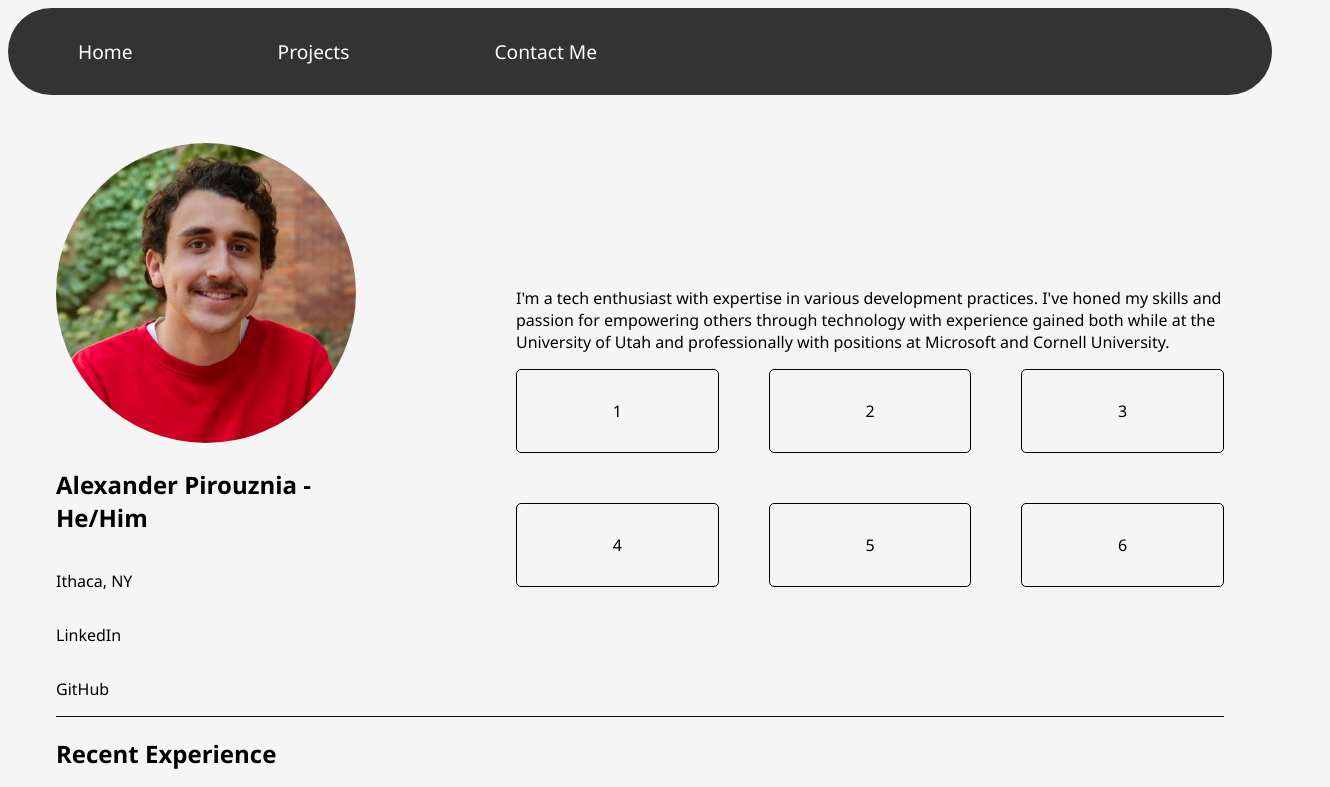
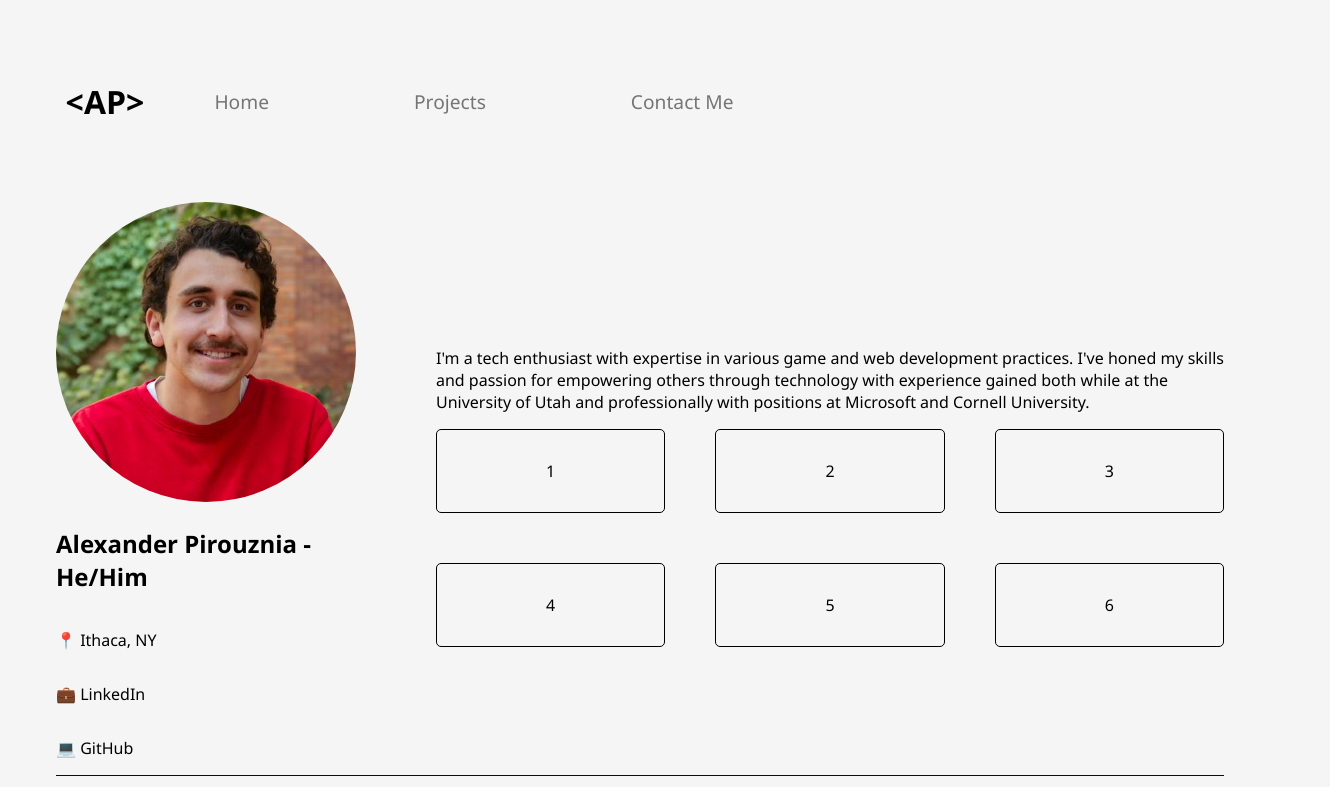
Before and after one commit to alexpirou/PersonalWebsite, a website: page index.html in a window 1280 px wide. Shown: the top 787 px of the page, 1330 px wide, since content can reach past the window. Drawn offline with Linux system fonts and the light colour scheme.

Commit message:
Imported library and changed navigation

```diff
--- a/index.html
+++ b/index.html
@@ -8,6 +8,9 @@
 </head>
 <body>
   <nav>
+    <a class="logo">
+      <span>&#60AP&#62</span>
+    </a>
     <ul>
         <li><a href="/index.html">Home</a></li>
         <li><a href="/projects.html">Projects</a></li>
@@ -16,19 +19,18 @@
   </nav>
 
   <div class="container">
-
     <header class="intro">
       <div class="headshot">
         <picture>
           <img src="images/AP_headshot.jpg" alt="Headshot of man in red in front of brick wall" width="300px" height="300px">
         </picture>
         <h2>Alexander Pirouznia - He/Him</h2>
-        <p>Ithaca, NY</p>
-        <p>LinkedIn</p>
-        <p>GitHub</p>
+        <p>📍 Ithaca, NY</p>
+        <p>💼 LinkedIn</p>
+        <p>💻 GitHub</p>
       </div>
       <div class="bioContainer">
-        <p>I'm a tech enthusiast with expertise in various development practices. I've honed my skills and passion for empowering others through technology with experience gained both while at the University of Utah and professionally with positions at Microsoft and Cornell University.</p>
+        <p>I'm a tech enthusiast with expertise in various game and web development practices. I've honed my skills and passion for empowering others through technology with experience gained both while at the University of Utah and professionally with positions at Microsoft and Cornell University.</p>
         <div class="gridContainer">
           <div class="gridItem">1</div>
           <div class="gridItem">2</div>
--- /dev/null
+++ b/package.json
@@ -0,0 +1,5 @@
+{
+  "dependencies": {
+    "gsap": "^3.12.5"
+  }
+}
--- a/styles/site.css
+++ b/styles/site.css
@@ -7,9 +7,40 @@ body {
 }
 
 nav {
-    background-color: #333;
-    border-radius: 5em;
+    display: flex;
+    flex-direction: row;
+    align-items: center;
+    width: 100%;
     font-size: larger;
+    margin: 3em;
+}
+
+nav ul {
+    list-style-type: none;
+    margin: 0;
+    padding: 0;
+}
+
+nav ul li {
+    display: inline;
+}
+
+nav ul li a {
+    display: inline-block;
+    padding: 30px 70px;
+    text-decoration: none;
+    color: rgb(117, 117, 117)
+}
+
+nav ul li a:hover {
+    color: black;
+    text-decoration: underline;
+}
+
+.logo {
+    font-family: monospace;
+    font-weight: bolder;
+    font-size:xx-large;
 }
 
 .container {
@@ -32,7 +63,7 @@ picture img {
 }
 
 .bioContainer {
-    margin-left: 10em;
+    margin-left: 5em;
 }
 
 .gridContainer {
@@ -54,25 +85,3 @@ picture img {
     height: 1px;
     background-color: #0D0D0D;
 }
-
-nav ul {
-    list-style-type: none;
-    margin: 0;
-    padding: 0;
-}
-
-nav ul li {
-    display: inline;
-}
-
-nav ul li a {
-    display: inline-block;
-    padding: 30px 70px;
-    text-decoration: none;
-    color: white;
-}
-
-nav ul li a:hover {
-    background-color: #0D0D0D;
-    border-radius: 5px;
-}
```
Also changed, not shown: contact.html (+4 -1 lines), projects.html (+4 -1 lines), scripts/script.js (added), 1 other file.
